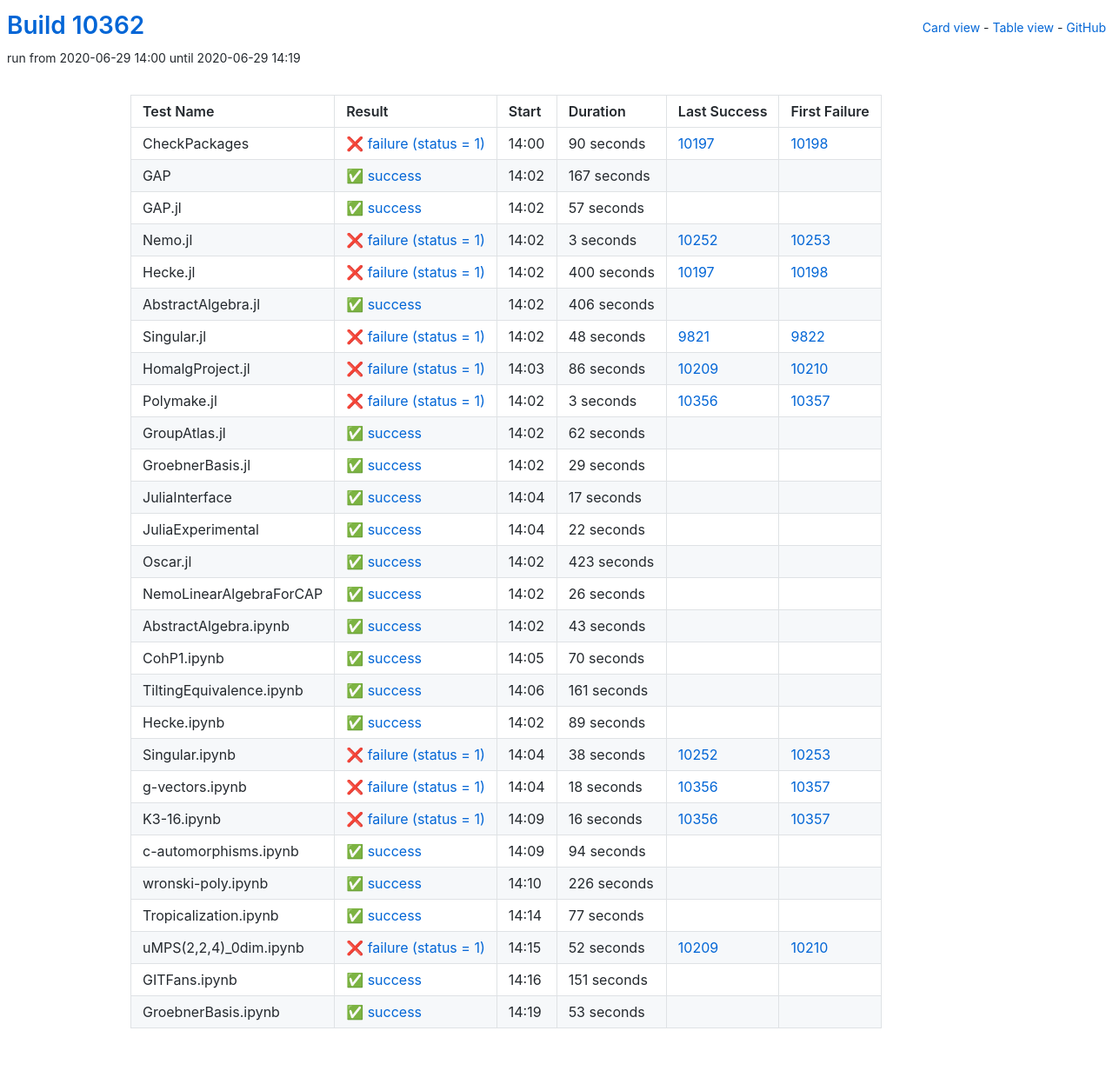
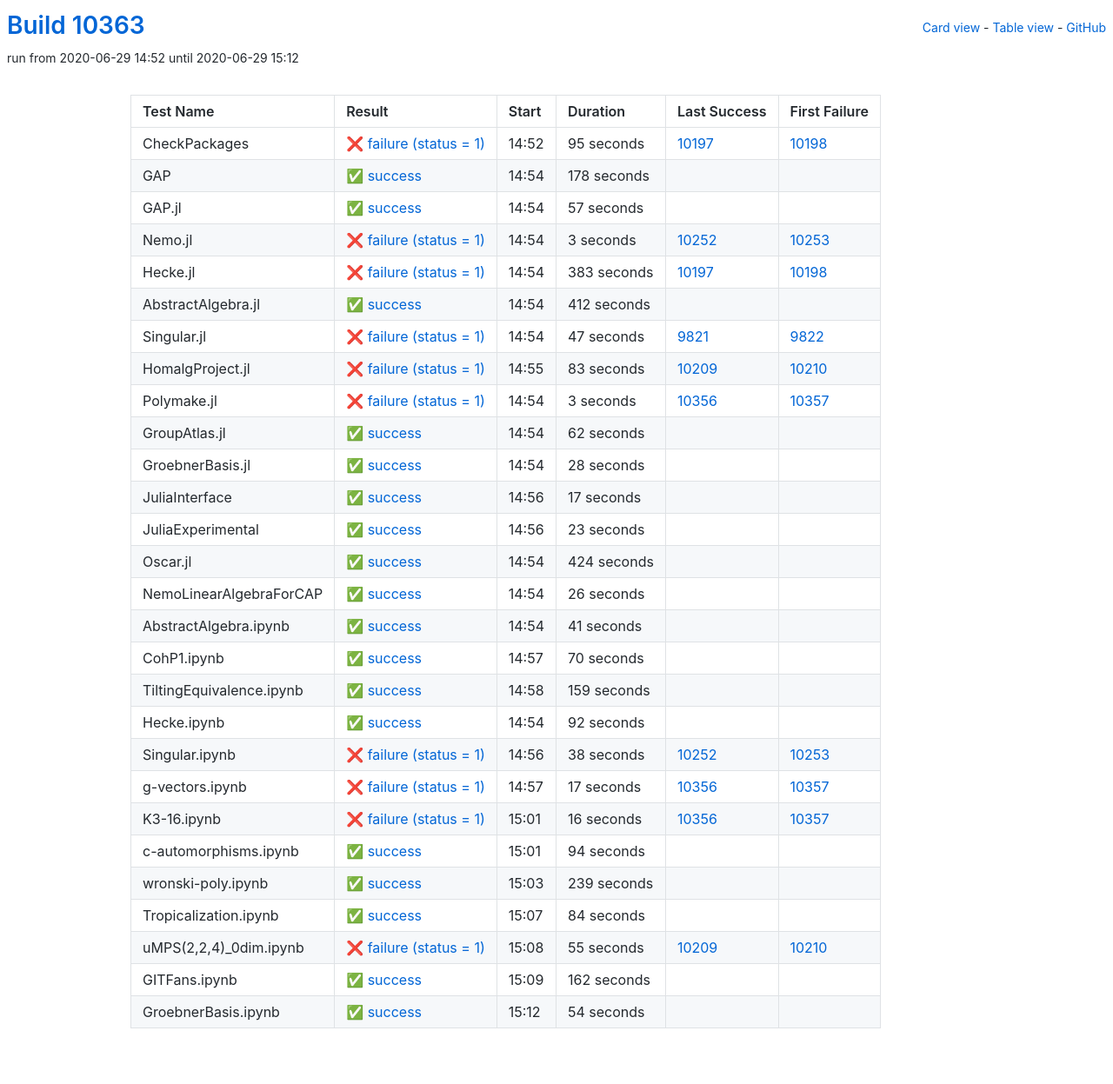
Before and after one commit to oscar-system/oscar-ci-status, a Jekyll site: the page built from table.html, in a window 1280 px wide. Shown: the whole page at 87% size. Built offline with Jekyll 4.4.1, drawn with Linux system fonts in a browser that asks for light colours.

Commit message:
Build #10363

```diff
--- a/_data/ci.yml
+++ b/_data/ci.yml
@@ -1,6 +1,6 @@
 ---
-build: 10362
-build_url: https://oscarci.mathematik.uni-kl.de/job/oscar/10362/
+build: 10363
+build_url: https://oscarci.mathematik.uni-kl.de/job/oscar/10363/
 job: oscar
 organization: oscar-system
 repo: oscar-ci-status
@@ -8,32 +8,32 @@
 tests:
 - name: CheckPackages
   id: checkpackages
-  log: https://oscarci.mathematik.uni-kl.de/job/oscar/10362/artifact/logs/build-10362/CheckPackages.log
-  start: 2020-06-29 14:00
+  log: https://oscarci.mathematik.uni-kl.de/job/oscar/10363/artifact/logs/build-10363/CheckPackages.log
+  start: 2020-06-29 14:52
   success: false
   exitcode: 1
   status: failure
-  duration: 90
+  duration: 95
   last_success: 10197
   last_success_url: https://oscarci.mathematik.uni-kl.de/job/oscar/10197/
   first_failure: 10198
   first_failure_url: https://oscarci.mathematik.uni-kl.de/job/oscar/10198/
 - name: GAP
   id: gap
-  log: https://oscarci.mathematik.uni-kl.de/job/oscar/10362/artifact/logs/build-10362/GAP.log
-  start: 2020-06-29 14:02
+  log: https://oscarci.mathematik.uni-kl.de/job/oscar/10363/artifact/logs/build-10363/GAP.log
+  start: 2020-06-29 14:54
   success: true
   exitcode: 0
   status: success
-  duration: 167
+  duration: 178
   last_success: false
   last_success_url:
   first_failure: false
   first_failure_url:
 - name: GAP.jl
   id: gap-jl
-  log: https://oscarci.mathematik.uni-kl.de/job/oscar/10362/artifact/logs/build-10362/GAP.jl.log
-  start: 2020-06-29 14:02
+  log: https://oscarci.mathematik.uni-kl.de/job/oscar/10363/artifact/logs/build-10363/GAP.jl.log
+  start: 2020-06-29 14:54
   success: true
   exitcode: 0
   status: success
@@ -44,8 +44,8 @@
   first_failure_url:
 - name: Nemo.jl
   id: nemo-jl
-  log: https://oscarci.mathematik.uni-kl.de/job/oscar/10362/artifact/logs/build-10362/Nemo.jl.log
-  start: 2020-06-29 14:02
+  log: https://oscarci.mathematik.uni-kl.de/job/oscar/10363/artifact/logs/build-10363/Nemo.jl.log
+  start: 2020-06-29 14:54
   success: false
   exitcode: 1
   status: failure
@@ -56,56 +56,56 @@
   first_failure_url: https://oscarci.mathematik.uni-kl.de/job/oscar/10253/
 - name: Hecke.jl
   id: hecke-jl
-  log: https://oscarci.mathematik.uni-kl.de/job/oscar/10362/artifact/logs/build-10362/Hecke.jl.log
-  start: 2020-06-29 14:02
+  log: https://oscarci.mathematik.uni-kl.de/job/oscar/10363/artifact/logs/build-10363/Hecke.jl.log
+  start: 2020-06-29 14:54
   success: false
   exitcode: 1
   status: failure
-  duration: 400
+  duration: 383
   last_success: 10197
   last_success_url: https://oscarci.mathematik.uni-kl.de/job/oscar/10197/
   first_failure: 10198
   first_failure_url: https://oscarci.mathematik.uni-kl.de/job/oscar/10198/
 - name: AbstractAlgebra.jl
   id: abstractalgebra-jl
-  log: https://oscarci.mathematik.uni-kl.de/job/oscar/10362/artifact/logs/build-10362/AbstractAlgebra.jl.log
-  start: 2020-06-29 14:02
+  log: https://oscarci.mathematik.uni-kl.de/job/oscar/10363/artifact/logs/build-10363/AbstractAlgebra.jl.log
+  start: 2020-06-29 14:54
   success: true
   exitcode: 0
   status: success
-  duration: 406
+  duration: 412
   last_success: false
   last_success_url:
   first_failure: false
   first_failure_url:
 - name: Singular.jl
   id: singular-jl
-  log: https://oscarci.mathematik.uni-kl.de/job/oscar/10362/artifact/logs/build-10362/Singular.jl.log
-  start: 2020-06-29 14:02
+  log: https://oscarci.mathematik.uni-kl.de/job/oscar/10363/artifact/logs/build-10363/Singular.jl.log
+  start: 2020-06-29 14:54
   success: false
   exitcode: 1
   status: failure
-  duration: 48
+  duration: 47
   last_success: 9821
   last_success_url: https://oscarci.mathematik.uni-kl.de/job/oscar/9821/
   first_failure: 9822
   first_failure_url: https://oscarci.mathematik.uni-kl.de/job/oscar/9822/
 - name: HomalgProject.jl
   id: homalgproject-jl
-  log: https://oscarci.mathematik.uni-kl.de/job/oscar/10362/artifact/logs/build-10362/HomalgProject.jl.log
-  start: 2020-06-29 14:03
+  log: https://oscarci.mathematik.uni-kl.de/job/oscar/10363/artifact/logs/build-10363/HomalgProject.jl.log
+  start: 2020-06-29 14:55
   success: false
   exitcode: 1
   status: failure
-  duration: 86
+  duration: 83
   last_success: 10209
   last_success_url: https://oscarci.mathematik.uni-kl.de/job/oscar/10209/
   first_failure: 10210
   first_failure_url: https://oscarci.mathematik.uni-kl.de/job/oscar/10210/
 - name: Polymake.jl
   id: polymake-jl
-  log: https://oscarci.mathematik.uni-kl.de/job/oscar/10362/artifact/logs/build-10362/Polymake.jl.log
-  start: 2020-06-29 14:02
+  log: https://oscarci.mathematik.uni-kl.de/job/oscar/10363/artifact/logs/build-10363/Polymake.jl.log
+  start: 2020-06-29 14:54
   success: false
   exitcode: 1
   status: failure
@@ -116,8 +116,8 @@
   first_failure_url: https://oscarci.mathematik.uni-kl.de/job/oscar/10357/
 - name: GroupAtlas.jl
   id: groupatlas-jl
-  log: https://oscarci.mathematik.uni-kl.de/job/oscar/10362/artifact/logs/build-10362/GroupAtlas.jl.log
-  start: 2020-06-29 14:02
+  log: https://oscarci.mathematik.uni-kl.de/job/oscar/10363/artifact/logs/build-10363/GroupAtlas.jl.log
+  start: 2020-06-29 14:54
   success: true
   exitcode: 0
   status: success
@@ -128,20 +128,20 @@
   first_failure_url:
 - name: GroebnerBasis.jl
   id: groebnerbasis-jl
-  log: https://oscarci.mathematik.uni-kl.de/job/oscar/10362/artifact/logs/build-10362/GroebnerBasis.jl.log
-  start: 2020-06-29 14:02
+  log: https://oscarci.mathematik.uni-kl.de/job/oscar/10363/artifact/logs/build-10363/GroebnerBasis.jl.log
+  start: 2020-06-29 14:54
   success: true
   exitcode: 0
   status: success
-  duration: 29
+  duration: 28
   last_success: false
   last_success_url:
   first_failure: false
   first_failure_url:
 - name: JuliaInterface
   id: juliainterface
-  log: https://oscarci.mathematik.uni-kl.de/job/oscar/10362/artifact/logs/build-10362/JuliaInterface.log
-  start: 2020-06-29 14:04
+  log: https://oscarci.mathematik.uni-kl.de/job/oscar/10363/artifact/logs/build-10363/JuliaInterface.log
+  start: 2020-06-29 14:56
   success: true
   exitcode: 0
   status: success
@@ -152,32 +152,32 @@
   first_failure_url:
 - name: JuliaExperimental
   id: juliaexperimental
-  log: https://oscarci.mathematik.uni-kl.de/job/oscar/10362/artifact/logs/build-10362/JuliaExperimental.log
-  start: 2020-06-29 14:04
+  log: https://oscarci.mathematik.uni-kl.de/job/oscar/10363/artifact/logs/build-10363/JuliaExperimental.log
+  start: 2020-06-29 14:56
   success: true
   exitcode: 0
   status: success
-  duration: 22
+  duration: 23
   last_success: false
   last_success_url:
   first_failure: false
   first_failure_url:
 - name: Oscar.jl
   id: oscar-jl
-  log: https://oscarci.mathematik.uni-kl.de/job/oscar/10362/artifact/logs/build-10362/Oscar.jl.log
-  start: 2020-06-29 14:02
+  log: https://oscarci.mathematik.uni-kl.de/job/oscar/10363/artifact/logs/build-10363/Oscar.jl.log
+  start: 2020-06-29 14:54
   success: true
   exitcode: 0
   status: success
-  duration: 423
+  duration: 424
   last_success: false
   last_success_url:
   first_failure: false
   first_failure_url:
 - name: NemoLinearAlgebraForCAP
   id: nemolinearalgebraforcap
-  log: https://oscarci.mathematik.uni-kl.de/job/oscar/10362/artifact/logs/build-10362/NemoLinearAlgebraForCAP.log
-  start: 2020-06-29 14:02
+  log: https://oscarci.mathematik.uni-kl.de/job/oscar/10363/artifact/logs/build-10363/NemoLinearAlgebraForCAP.log
+  start: 2020-06-29 14:54
   success: true
   exitcode: 0
   status: success
@@ -188,20 +188,20 @@
   first_failure_url:
 - name: AbstractAlgebra.ipynb
   id: abstractalgebra-ipynb
-  log: https://oscarci.mathematik.uni-kl.de/job/oscar/10362/artifact/logs/build-10362/AbstractAlgebra.ipynb.log
-  start: 2020-06-29 14:02
+  log: https://oscarci.mathematik.uni-kl.de/job/oscar/10363/artifact/logs/build-10363/AbstractAlgebra.ipynb.log
+  start: 2020-06-29 14:54
   success: true
   exitcode: 0
   status: success
-  duration: 43
+  duration: 41
   last_success: false
   last_success_url:
   first_failure: false
   first_failure_url:
 - name: CohP1.ipynb
   id: cohp1-ipynb
-  log: https://oscarci.mathematik.uni-kl.de/job/oscar/10362/artifact/logs/build-10362/CohP1.ipynb.log
-  start: 2020-06-29 14:05
+  log: https://oscarci.mathematik.uni-kl.de/job/oscar/10363/artifact/logs/build-10363/CohP1.ipynb.log
+  start: 2020-06-29 14:57
   success: true
   exitcode: 0
   status: success
@@ -212,32 +212,32 @@
   first_failure_url:
 - name: TiltingEquivalence.ipynb
   id: tiltingequivalence-ipynb
-  log: https://oscarci.mathematik.uni-kl.de/job/oscar/10362/artifact/logs/build-10362/TiltingEquivalence.ipynb.log
-  start: 2020-06-29 14:06
+  log: https://oscarci.mathematik.uni-kl.de/job/oscar/10363/artifact/logs/build-10363/TiltingEquivalence.ipynb.log
+  start: 2020-06-29 14:58
   success: true
   exitcode: 0
   status: success
-  duration: 161
+  duration: 159
   last_success: false
   last_success_url:
   first_failure: false
   first_failure_url:
 - name: Hecke.ipynb
   id: hecke-ipynb
-  log: https://oscarci.mathematik.uni-kl.de/job/oscar/10362/artifact/logs/build-10362/Hecke.ipynb.log
-  start: 2020-06-29 14:02
+  log: https://oscarci.mathematik.uni-kl.de/job/oscar/10363/artifact/logs/build-10363/Hecke.ipynb.log
+  start: 2020-06-29 14:54
   success: true
   exitcode: 0
   status: success
-  duration: 89
+  duration: 92
   last_success: false
   last_success_url:
   first_failure: false
   first_failure_url:
 - name: Singular.ipynb
   id: singular-ipynb
-  log: https://oscarci.mathematik.uni-kl.de/job/oscar/10362/artifact/logs/build-10362/Singular.ipynb.log
-  start: 2020-06-29 14:04
+  log: https://oscarci.mathematik.uni-kl.de/job/oscar/10363/artifact/logs/build-10363/Singular.ipynb.log
+  start: 2020-06-29 14:56
   success: false
   exitcode: 1
   status: failure
@@ -248,20 +248,20 @@
   first_failure_url: https://oscarci.mathematik.uni-kl.de/job/oscar/10253/
 - name: g-vectors.ipynb
   id: g-vectors-ipynb
-  log: https://oscarci.mathematik.uni-kl.de/job/oscar/10362/artifact/logs/build-10362/g-vectors.ipynb.log
-  start: 2020-06-29 14:04
+  log: https://oscarci.mathematik.uni-kl.de/job/oscar/10363/artifact/logs/build-10363/g-vectors.ipynb.log
+  start: 2020-06-29 14:57
   success: false
   exitcode: 1
   status: failure
-  duration: 18
+  duration: 17
   last_success: 10356
   last_success_url: https://oscarci.mathematik.uni-kl.de/job/oscar/10356/
   first_failure: 10357
   first_failure_url: https://oscarci.mathematik.uni-kl.de/job/oscar/10357/
 - name: K3-16.ipynb
   id: k3-16-ipynb
-  log: https://oscarci.mathematik.uni-kl.de/job/oscar/10362/artifact/logs/build-10362/K3-16.ipynb.log
-  start: 2020-06-29 14:09
+  log: https://oscarci.mathematik.uni-kl.de/job/oscar/10363/artifact/logs/build-10363/K3-16.ipynb.log
+  start: 2020-06-29 15:01
   success: false
   exitcode: 1
   status: failure
@@ -272,8 +272,8 @@
   first_failure_url: https://oscarci.mathematik.uni-kl.de/job/oscar/10357/
 - name: c-automorphisms.ipynb
   id: c-automorphisms-ipynb
-  log: https://oscarci.mathematik.uni-kl.de/job/oscar/10362/artifact/logs/build-10362/c-automorphisms.ipynb.log
-  start: 2020-06-29 14:09
+  log: https://oscarci.mathematik.uni-kl.de/job/oscar/10363/artifact/logs/build-10363/c-automorphisms.ipynb.log
+  start: 2020-06-29 15:01
   success: true
   exitcode: 0
   status: success
@@ -284,60 +284,60 @@
   first_failure_url:
 - name: wronski-poly.ipynb
   id: wronski-poly-ipynb
-  log: https://oscarci.mathematik.uni-kl.de/job/oscar/10362/artifact/logs/build-10362/wronski-poly.ipynb.log
-  start: 2020-06-29 14:10
+  log: https://oscarci.mathematik.uni-kl.de/job/oscar/10363/artifact/logs/build-10363/wronski-poly.ipynb.log
+  start: 2020-06-29 15:03
   success: true
   exitcode: 0
   status: success
-  duration: 226
+  duration: 239
   last_success: false
   last_success_url:
   first_failure: false
   first_failure_url:
 - name: Tropicalization.ipynb
   id: tropicalization-ipynb
-  log: https://oscarci.mathematik.uni-kl.de/job/oscar/10362/artifact/logs/build-10362/Tropicalization.ipynb.log
-  start: 2020-06-29 14:14
+  log: https://oscarci.mathematik.uni-kl.de/job/oscar/10363/artifact/logs/build-10363/Tropicalization.ipynb.log
+  start: 2020-06-29 15:07
   success: true
   exitcode: 0
   status: success
-  duration: 77
+  duration: 84
   last_success: false
   last_success_url:
   first_failure: false
   first_failure_url:
 - name: uMPS(2,2,4)_0dim.ipynb
   id: umps-2-2-4-0dim-ipynb
-  log: https://oscarci.mathematik.uni-kl.de/job/oscar/10362/artifact/logs/build-10362/uMPS-2-2-4-_0dim.ipynb.log
-  start: 2020-06-29 14:15
+  log: https://oscarci.mathematik.uni-kl.de/job/oscar/10363/artifact/logs/build-10363/uMPS-2-2-4-_0dim.ipynb.log
+  start: 2020-06-29 15:08
   success: false
   exitcode: 1
   status: failure
-  duration: 52
+  duration: 55
   last_success: 10209
   last_success_url: https://oscarci.mathematik.uni-kl.de/job/oscar/10209/
   first_failure: 10210
   first_failure_url: https://oscarci.mathematik.uni-kl.de/job/oscar/10210/
 - name: GITFans.ipynb
   id: gitfans-ipynb
-  log: https://oscarci.mathematik.uni-kl.de/job/oscar/10362/artifact/logs/build-10362/GITFans.ipynb.log
-  start: 2020-06-29 14:16
+  log: https://oscarci.mathematik.uni-kl.de/job/oscar/10363/artifact/logs/build-10363/GITFans.ipynb.log
+  start: 2020-06-29 15:09
   success: true
   exitcode: 0
   status: success
-  duration: 151
+  duration: 162
   last_success: false
   last_success_url:
   first_failure: false
   first_failure_url:
 - name: GroebnerBasis.ipynb
   id: groebnerbasis-ipynb
-  log: https://oscarci.mathematik.uni-kl.de/job/oscar/10362/artifact/logs/build-10362/GroebnerBasis.ipynb.log
-  start: 2020-06-29 14:19
+  log: https://oscarci.mathematik.uni-kl.de/job/oscar/10363/artifact/logs/build-10363/GroebnerBasis.ipynb.log
+  start: 2020-06-29 15:12
   success: true
   exitcode: 0
   status: success
-  duration: 53
+  duration: 54
   last_success: false
   last_success_url:
   first_failure: false
```
Also changed, not shown: README.md.
